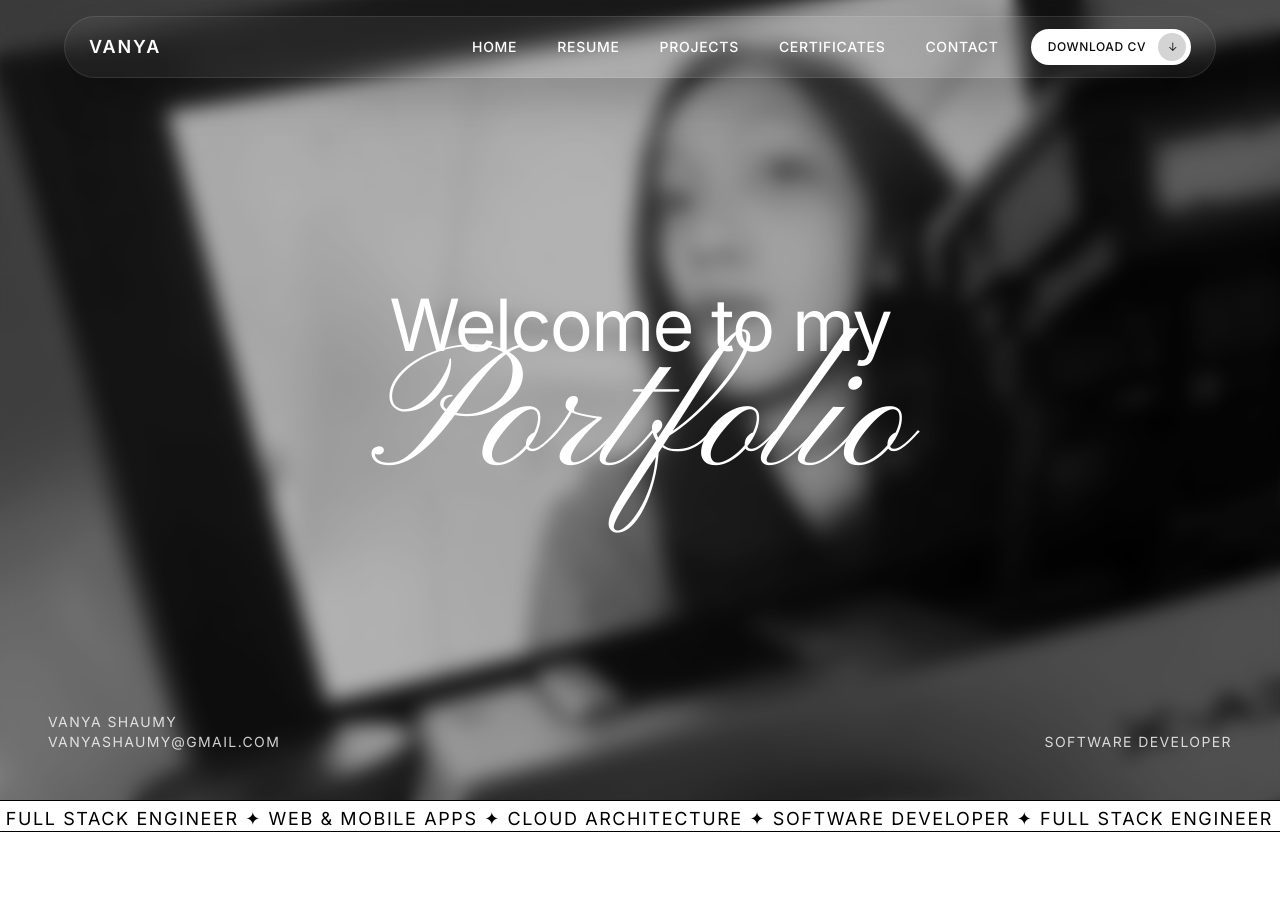
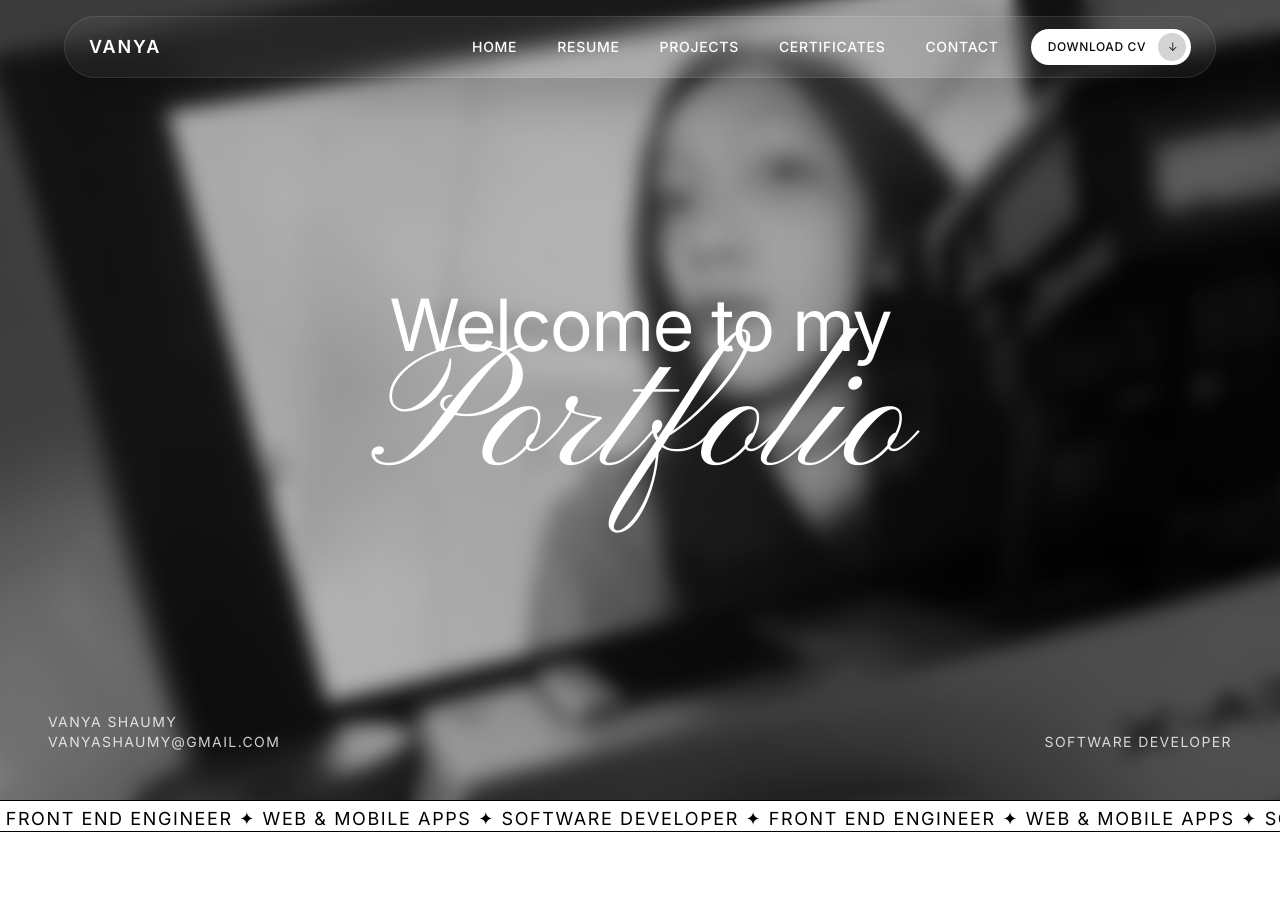
Before and after one commit to stiIlanya/PORTOFOLIO, a Next.js app: page / in a window 1280 px wide. Shown: the top 900 px of the page. Built offline with nearby package versions, Linux system fonts and the light colour scheme; a web font is replaced by a local one.

Commit message:
update ticker items to reflect front-end engineering focus

```diff
--- a/app/page.tsx
+++ b/app/page.tsx
@@ -166,7 +166,7 @@ const scaleIn = {
 
 // --- COMPONENTS ---
 const Ticker = () => {
-  const tickerItems = "SOFTWARE DEVELOPER ✦ FULL STACK ENGINEER ✦ WEB & MOBILE APPS ✦ CLOUD ARCHITECTURE ✦ ";
+  const tickerItems = "SOFTWARE DEVELOPER ✦ FRONT END ENGINEER ✦ WEB & MOBILE APPS ✦ ";
   const fullContent = tickerItems.repeat(5);
 
   return (
```
